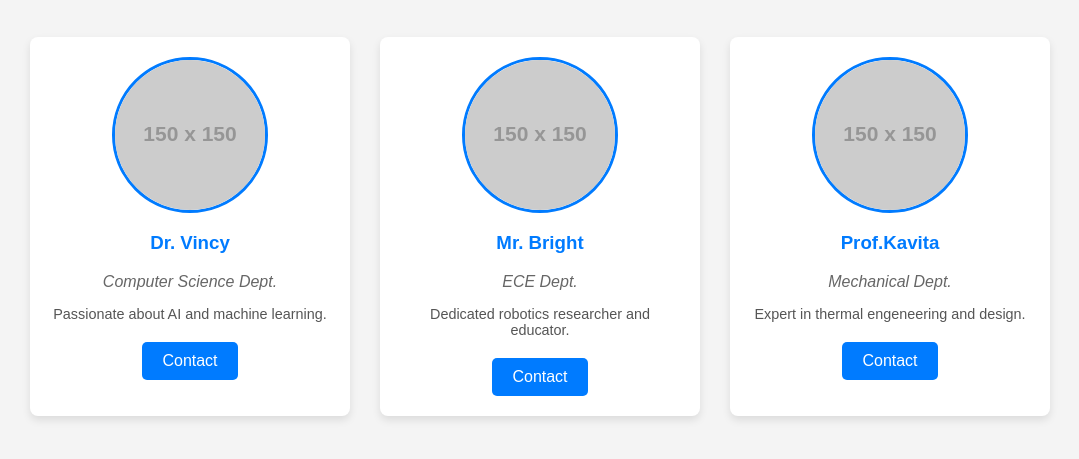
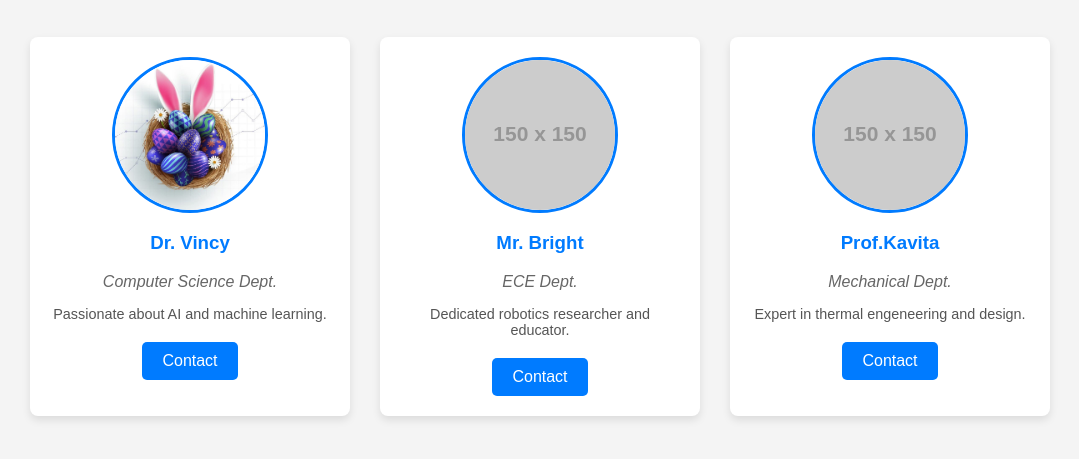
Before and after one commit to VincyBright1978/Oracle1, a plain HTML site: page index.html in a window 1280 px wide. Shown: the part 81-540 px from the top of the page, without its empty margins (100-1179 px from the left). Drawn offline with Linux system fonts and the light colour scheme; placeholder pictures from the web are drawn by us.

Commit message:
Update index.html

```diff
--- a/index.html
+++ b/index.html
@@ -15,7 +15,7 @@
     <main>
         <section class="faculty-cards">
             <div class="faculty-card">
-                <img src="https://via.placeholder.com/150" alt="Dr. Vincy">
+                <img src="1.jpg" alt="Dr. Vincy">
                 <h3>Dr. Vincy </h3>
                 <p class="department">Computer Science Dept.</p>
                 <p class="description">Passionate about AI and machine learning.</p>
```
